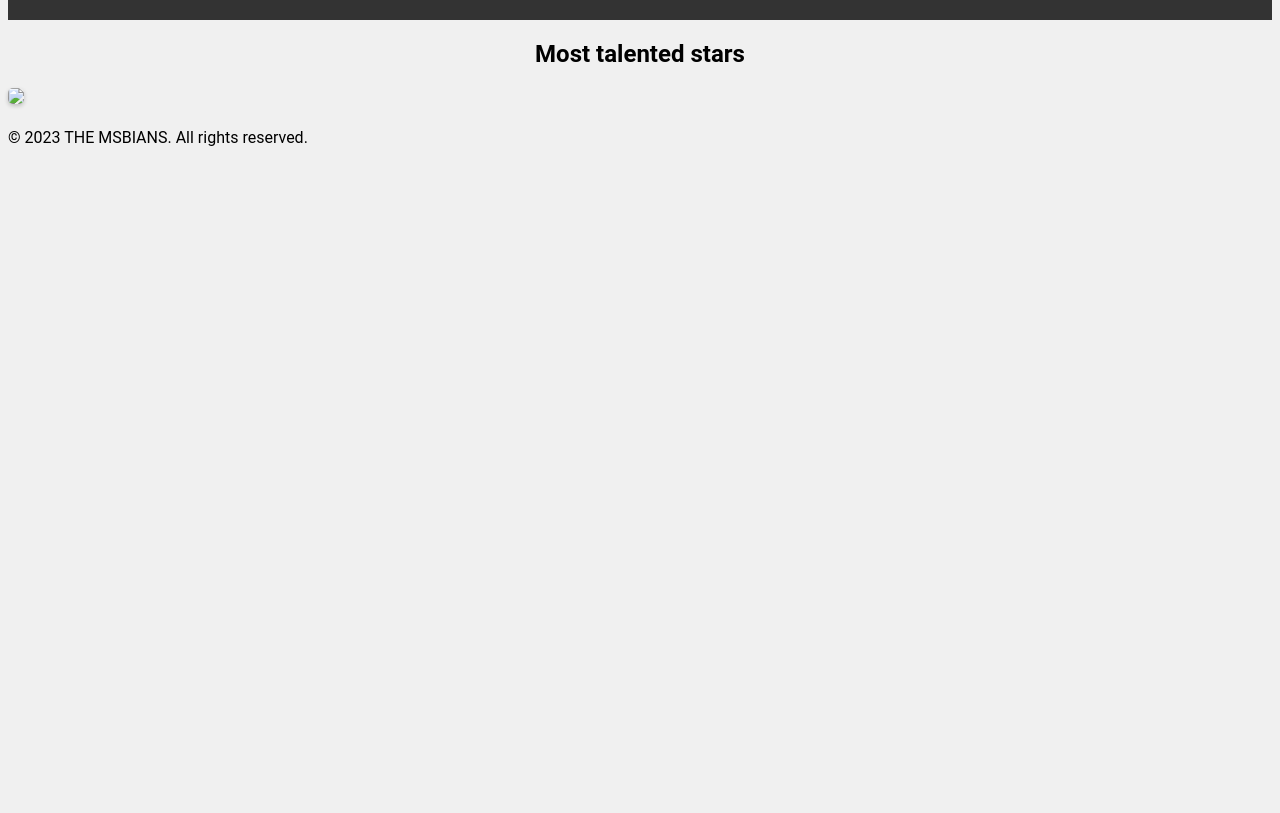
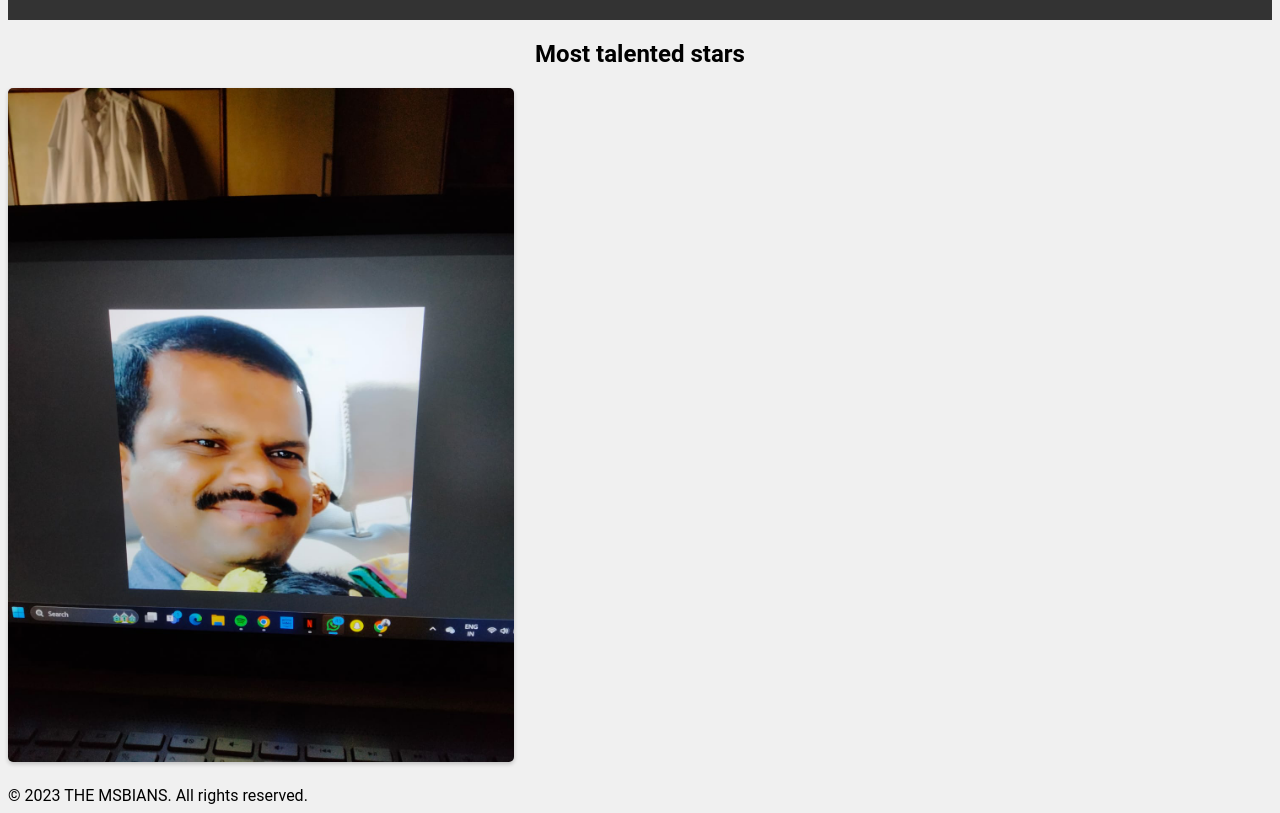
Before and after one commit to onesuknew/MSB-Only12Fans13, a plain HTML site: page index.html in a window 1280 px wide. Shown: the part 109-922 px from the top of the page. Before the commit the page ends 800 px from the top, so only its background shows below. Drawn offline with Linux system fonts and the light colour scheme.

Commit message:
Update index.html

```diff
--- a/index.html
+++ b/index.html
@@ -21,7 +21,7 @@
 
   <main>
     <h2>Most talented stars</h2>
-   <a href="bald.html"> <img src="img/lok.jpg" ></a>
+   <a href="bald.html"> <img src="lok.jpg" ></a>
     </main>
 
   <footer>
```
